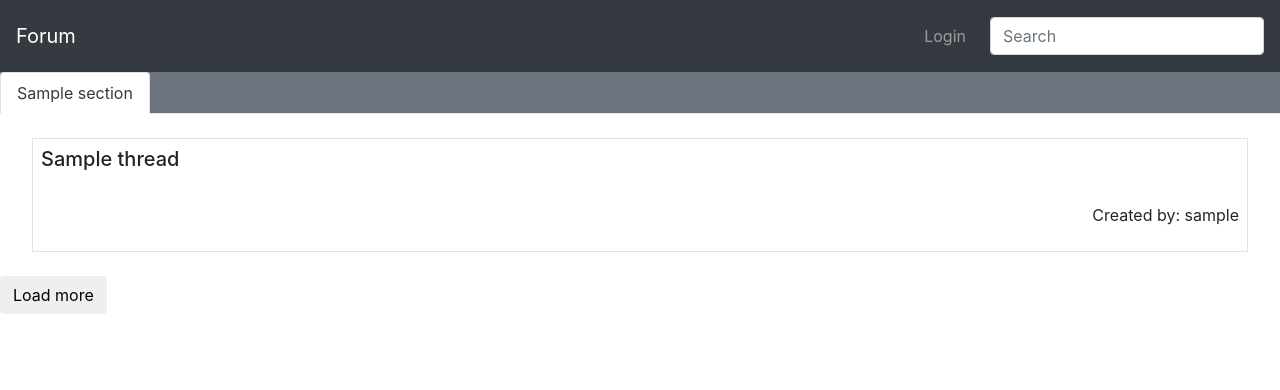
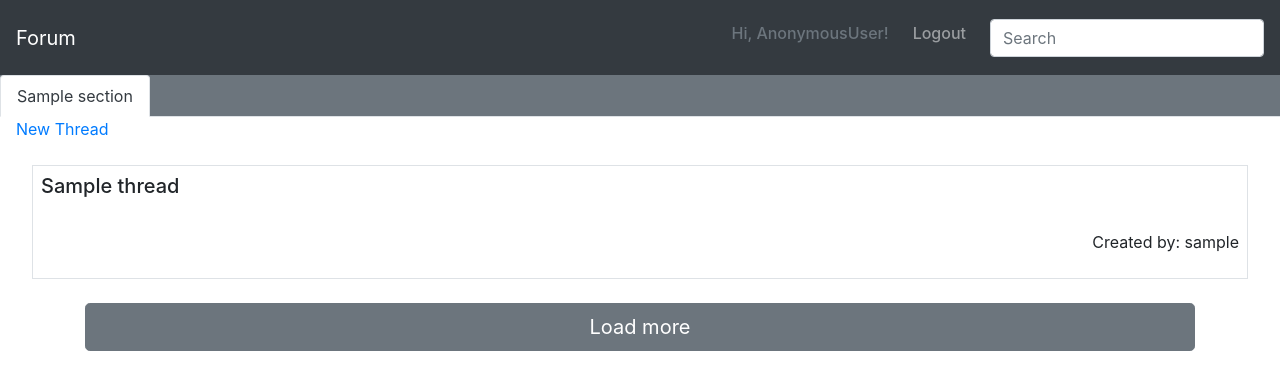
Before and after one commit to AnrijsG/forum, a Django app: template templates/index.html in a window 1280 px wide. Shown: the top 390 px of the page. Run offline with Django 3.2, Linux system fonts and the light colour scheme; the template is opened without the code that fills it: values that come from a table or form of the project are taken from there, others are empty; tables that the repository leaves empty hold one stand-in row (values such as "Sample post"); some libraries are stand-ins or nearby versions.

Commit message:
Initial commit regarding login

```diff
--- a/forum/settings.py
+++ b/forum/settings.py
@@ -110,6 +110,10 @@
 
 USE_TZ = True
 
+LOGIN_REDIRECT_URL = '/'
+
+LOGOUT_REDIRECT_URL = '/'
+
 
 # Static files (CSS, JavaScript, Images)
 # https://docs.djangoproject.com/en/2.2/howto/static-files/
--- a/forum/urls.py
+++ b/forum/urls.py
@@ -14,7 +14,7 @@
     2. Add a URL to urlpatterns:  path('blog/', include('blog.urls'))
 """
 from django.contrib import admin
-from django.urls import path
+from django.urls import path, include
 
 from . import views
 
@@ -22,5 +22,6 @@
     path('admin/', admin.site.urls),
     path('', views.index),
     path('sections/<section_id>/threads', views.get_threads),
-    path('sections/<section_id>/threads/<thread_id>/posts', views.get_posts)
+    path('sections/<section_id>/threads/<thread_id>/posts', views.get_posts),
+    path('accounts/', include('django.contrib.auth.urls'))
 ]
--- a/forum/views.py
+++ b/forum/views.py
@@ -1,5 +1,6 @@
 import json
 
+from django.contrib.auth import authenticate, login
 from django.forms.models import model_to_dict
 from django.http import HttpResponse
 from django.shortcuts import render
@@ -10,7 +11,12 @@
 def index(request):
     section_list = Section.objects.all()
     thread_list = Thread.objects.all()
-    return render(request, 'index.html', {'sections':section_list, 'threads':thread_list})
+    if request.user.is_authenticated:
+        current_user = request.user
+    else:
+        current_user = '';
+
+    return render(request, 'index.html', {'sections':section_list, 'threads':thread_list, 'user':current_user})
 
 
 def safe_call(value, f):
@@ -38,3 +44,18 @@
     offset = int(request.GET.get('offset', '0'))
     posts = map(model_to_dict, Post.objects.filter(thread=Thread.objects.filter(section=int(section_id)).get(pk=int(thread_id)))[offset:offset + limit])
     return HttpResponse(json.dumps(list(posts)), content_type="application/json")
+
+
+def login(request):
+    return render(request, 'registration/login.html')
+
+
+def authenticate(request):
+    username = request.POST['username']
+    password = request.POST['password']
+    user = authenticate(request, username=username, password=password)
+    if user is not None:
+        login(request, user)
+        return render(request, 'index.html')
+    else:
+        return render(request, 'registration/login.html')
--- a/templates/index.html
+++ b/templates/index.html
@@ -10,7 +10,12 @@
 <nav class="p-3 navbar navbar-dark bg-dark">
     <a class="navbar-brand" href="/">Forum</a>
     <form class="form-inline">
-        <a class="navbar-text mr-4 " href="">Login</a>
+        {% if user != '' %}
+                <p class="navbar-text mr-4 h6 text-secondary">Hi, {{ user }}!</p>
+                <a class="navbar-text mr-4 h6" href="{% url 'logout' %}">Logout</a>
+        {% else %}
+            <a class="navbar-text mr-4" href="/accounts/login">Login</a>
+        {% endif %}
         <input class="form-control" type="search" placeholder="Search">
     </form>
 </nav>
@@ -25,15 +30,26 @@
     </div>
 </nav>
 <div class="tab-content" id="nav-tabContent">
+    {% if user != '' %}
+        <a class="m-2 p-2" href="/">New Thread</a>
+    {% endif %}
     {% for s in sections %}
         <div class="tab-pane fade show {% if forloop.counter0 == 0 %} active {% endif %}" id="nav-{{ s.id }}">
             <div class="m-4" id="container-{{ s.id }}">
 
             </div>
-            <button id="load-more-{{ s.id }}" class="btn" type="button">Load more</button>
+            <div class="container">
+              <div class="row">
+                <div class="col text-center">
+                  <button id="load-more-{{ s.id }}" class="btn btn-secondary btn-lg btn-block align-middle" type="button">Load more</button>
+                </div>
+              </div>
+            </div>
         </div>
     {% endfor %}
 </div>
+
+
 <script src="https://code.jquery.com/jquery-3.4.0.min.js"></script>
 <script src="https://cdnjs.cloudflare.com/ajax/libs/popper.js/1.14.3/umd/popper.min.js" integrity="sha384-ZMP7rVo3mIykV+2+9J3UJ46jBk0WLaUAdn689aCwoqbBJiSnjAK/l8WvCWPIPm49" crossorigin="anonymous"></script>
 <script src="https://stackpath.bootstrapcdn.com/bootstrap/4.1.3/js/bootstrap.min.js" integrity="sha384-ChfqqxuZUCnJSK3+MXmPNIyE6ZbWh2IMqE241rYiqJxyMiZ6OW/JmZQ5stwEULTy" crossorigin="anonymous"></script>
```
Also changed, not shown: templates/registration/login.html (added, +21 -0 lines).
